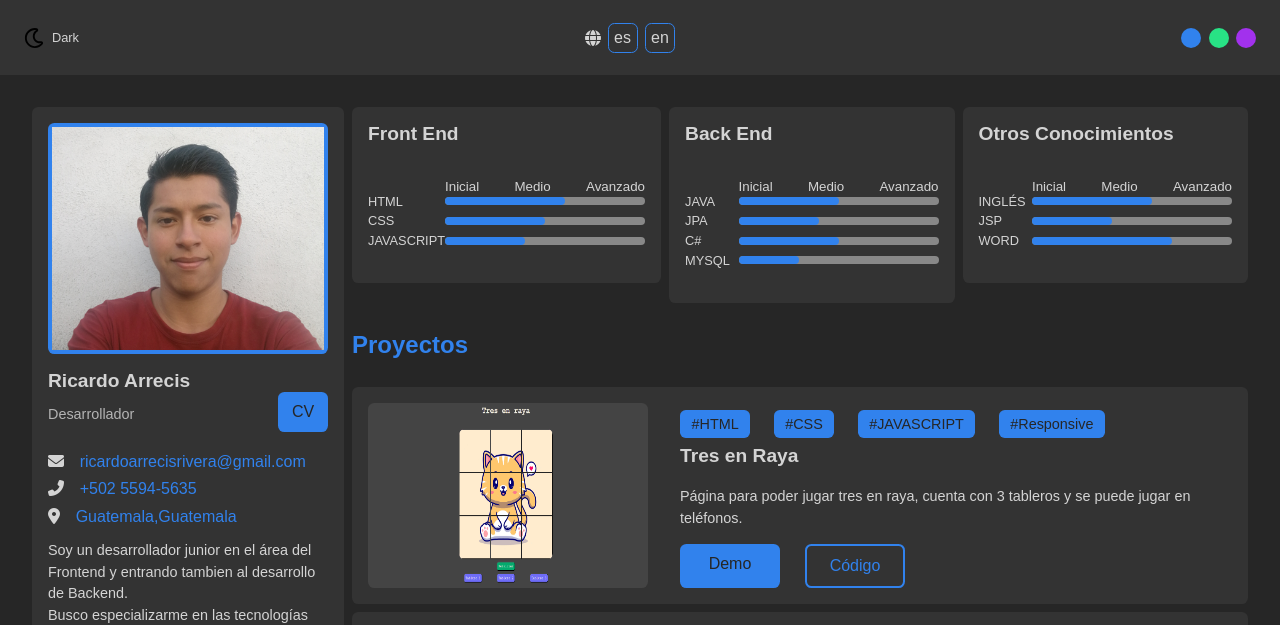
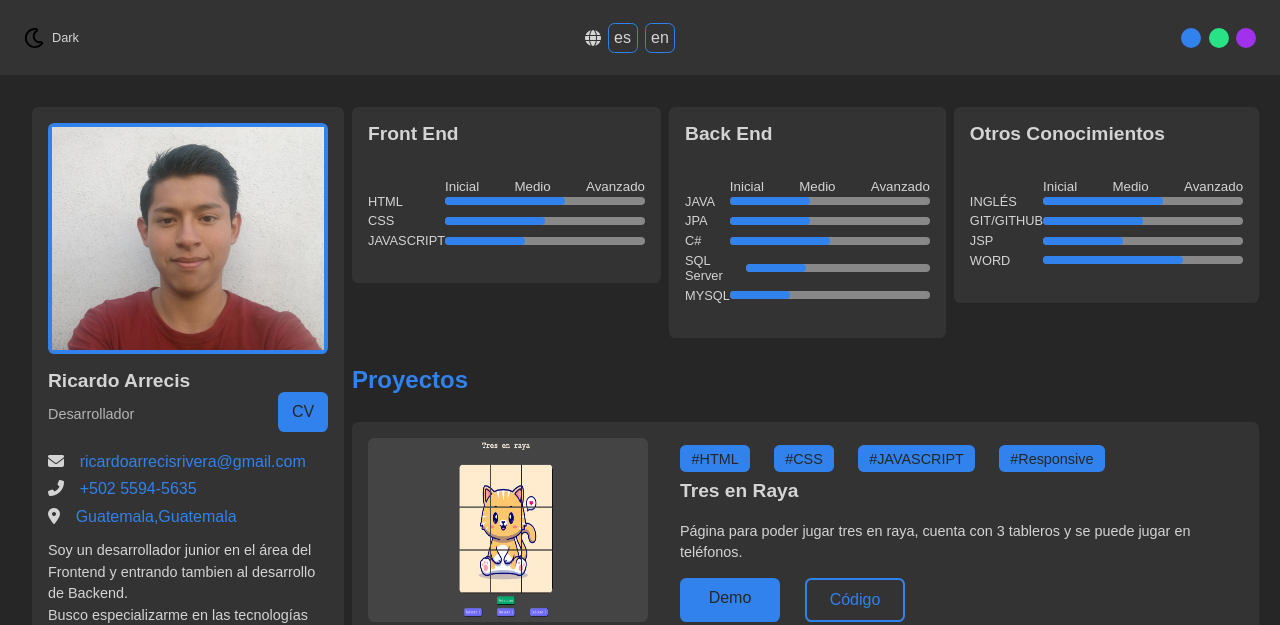
Before and after one commit to Ripca/Portafolio, a plain HTML site: page index.html in a window 1280 px wide. Shown: the top 625 px of the page. Drawn offline with Linux system fonts and the light colour scheme.

Commit message:
Actualizacion skills

```diff
--- a/index.html
+++ b/index.html
@@ -94,7 +94,7 @@
                         <div class="container__social">
                             <div class="social">
                                 <div class="social__icon">
-                                    <a href="https://github.com/Ripca" target="_blank">
+                                    <a>
                                         <i class="fab fa-github-square"></i>
                                     </a>
                                     <a href="https://github.com/Ripca" target="_blank">
@@ -280,7 +280,7 @@
                         </div>
                         <div class="skills__item">
                             <p class="skills__tech">JAVA</p>
-                            <div class="skills__bar skills__bar--50"></div>
+                            <div class="skills__bar skills__bar--40"></div>
                         </div>
                         <div class="skills__item">
                             <p class="skills__tech">JPA</p>
@@ -289,6 +289,10 @@
                         <div class="skills__item">
                             <p class="skills__tech">C#</p>
                             <div class="skills__bar skills__bar--50"></div>
+                        </div>
+                        <div class="skills__item">
+                            <p class="skills__tech">SQL Server</p>
+                            <div class="skills__bar skills__bar--30"></div>
                         </div>
                         <div class="skills__item">
                             <p class="skills__tech">MYSQL</p>
@@ -336,13 +340,13 @@
                             <div class="skills__bar skills__bar--60"></div>
                         </div>
                         <div class="skills__item">
+                            <p class="skills__tech">GIT/GITHUB</p>
+                            <div class="skills__bar skills__bar--50"></div>
+                        </div>
+                        <div class="skills__item">
                             <p class="skills__tech">JSP</p>
                             <div class="skills__bar skills__bar--40"></div>
                         </div>
-                        <!-- <div class="skills__item">
-                            <p class="skills__tech">C#</p>
-                            <div class="skills__bar skills__bar--30"></div>
-                        </div> -->
                         <div class="skills__item">
                             <p class="skills__tech">WORD</p>
                             <div class="skills__bar skills__bar--70"></div>
```
Also changed, not shown: 1 other file.
